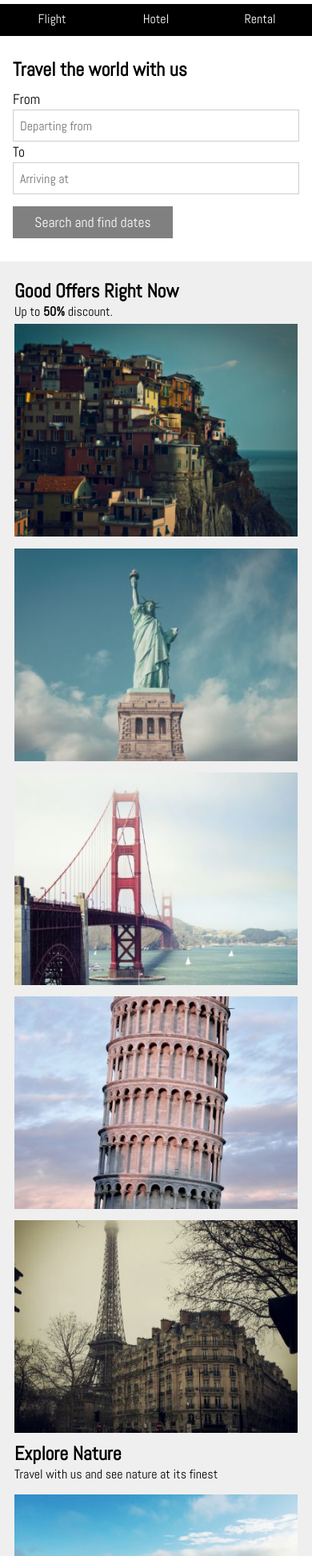
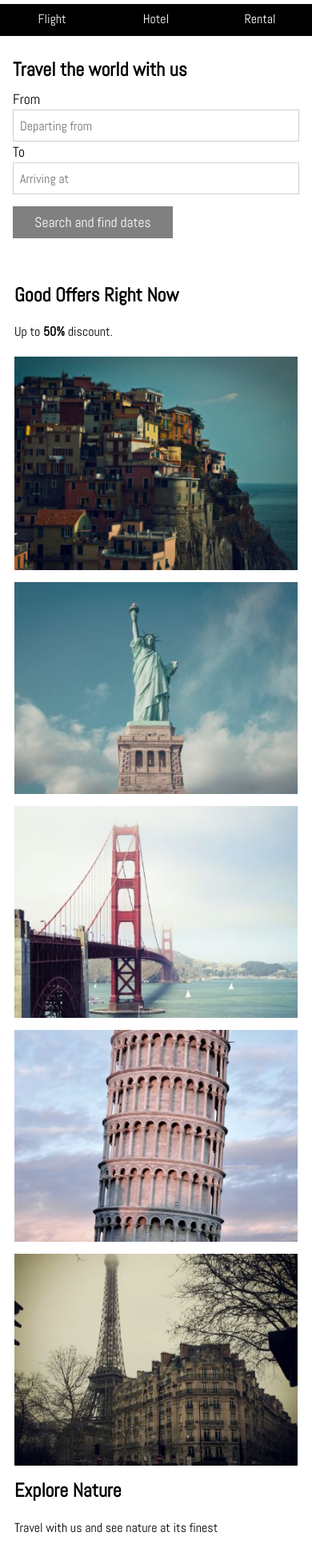
Before and after one commit to IvanFrancoLima/Projeto-Viagens, a plain HTML site: page index.html in a window 390 px wide. Shown: the part 51-1997 px from the top of the page at 80% size. Drawn offline with nearby package versions, Linux system fonts and the light colour scheme.

Commit message:
responsivo 1.5

```diff
--- a/estilos/style.css
+++ b/estilos/style.css
@@ -92,7 +92,7 @@ main{
     max-width: 500px;
     margin: auto;
     padding: 1.3em 18px;
-    background-color: rgba(128, 128, 128, 0.13);
+    background-color: #ffffff;
 }
 
 img{
@@ -100,8 +100,24 @@ img{
     width: 100%;
 }
 
+section#ofertas>h2{
+    padding: 0.2em 0px;
+}
+
+section#ofertas>p{
+    padding: 1em 0px;
+}
+
+section.nature>h2{
+    padding: 0.2em 0px;
+}
+
+section.nature>p{
+    padding: 1em 0px;
+}
+
 div.fundo{
-    background-color: white;
+    background-color: #EFEFEF;
     margin: 1em 0px;
 }
 
--- a/estilos/telas.style.css
+++ b/estilos/telas.style.css
@@ -7,6 +7,7 @@
 
     main{
         max-width: none;
+        background-color: rgba(128, 128, 128, 0.13);
     }
 
     div#fundonav{
@@ -59,6 +60,7 @@
     div.fundo{
         width: 49%;
         height: 100%;
+        background-color: white;
     }
 
     div#mountain{
```
